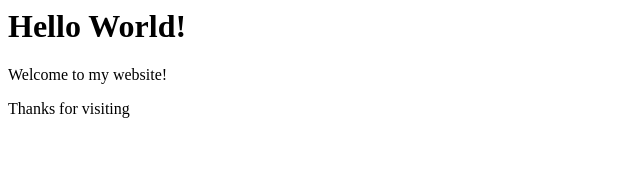
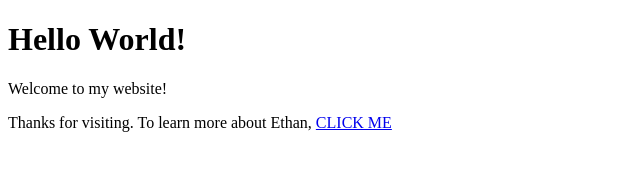
Before and after one commit to EmottApplesauce/EmottApplesauce.github.io, a plain HTML site: page index.html in a window 1280 px wide. Shown: the whole page, without its empty margins (0-640 px from the left). Drawn offline with Linux system fonts and the light colour scheme.

Commit message:
Add files via upload

```diff
--- a/index.html
+++ b/index.html
@@ -1,3 +1,11 @@
-<h1>Hello World!</h1>
-<p>Welcome to my website!</p>
-<p>Thanks for visiting</p>
+<!DOCTYPE html>
+<html lang="en">
+<head>
+    <meta charset="UTF-8">
+    <meta name="viewport" content="width=device-width, initial-scale=1.0">
+    <title>Ethans Website</title>
+</head>
+<body>
+    <h1>Hello World!</h1>
+    <p>Welcome to my website!</p>
+    <p>Thanks for visiting. To learn more about Ethan, <a href="aboutme.html">CLICK ME</a>
```
